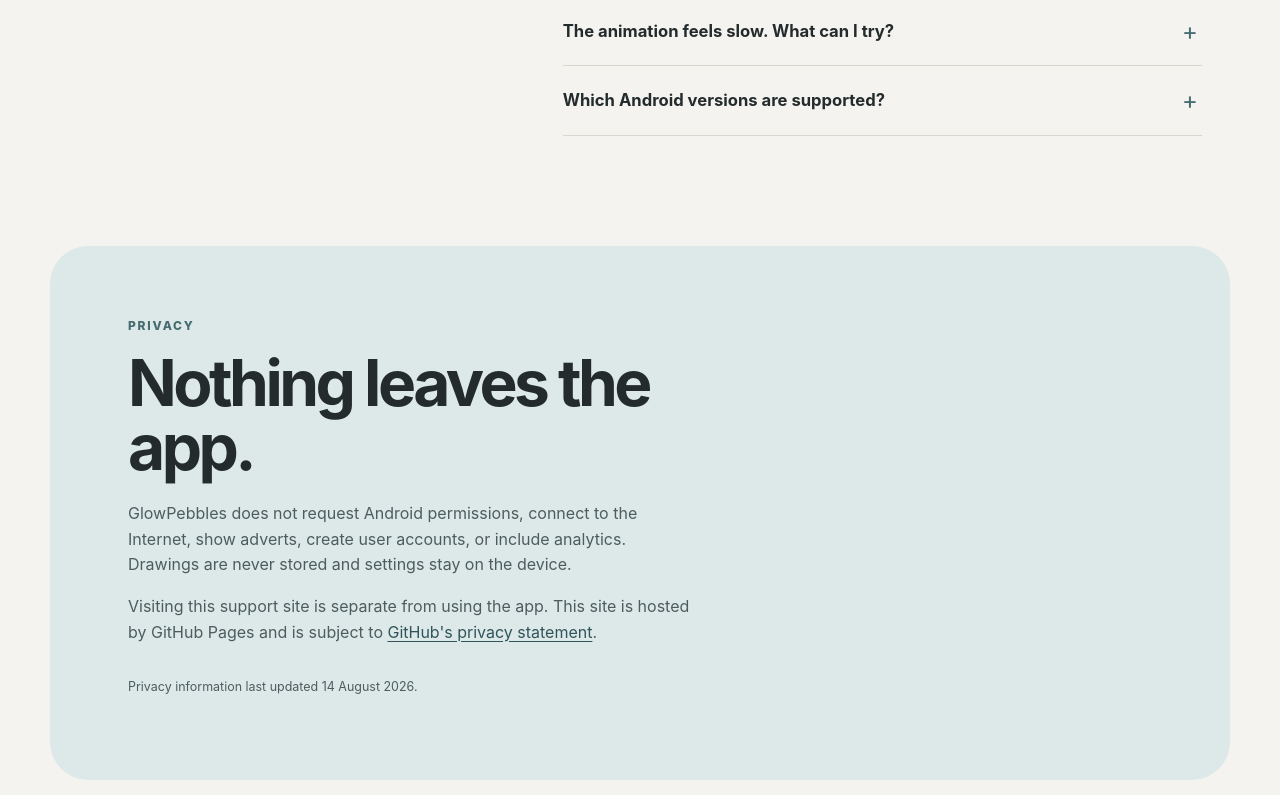
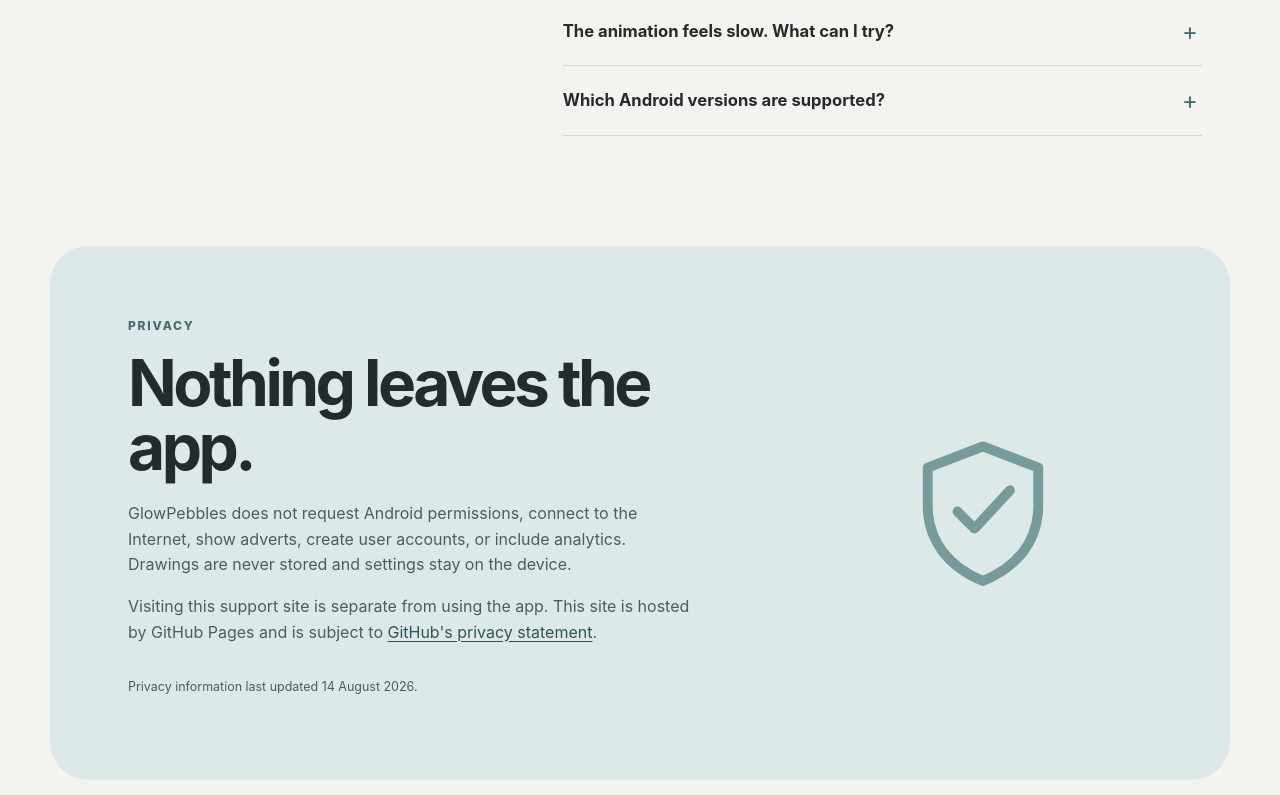
Before and after one commit to coastie-uk/GlowPebbles-support, a plain HTML site: page index.html in a window 1280 px wide. Shown: the part 4312-5107 px from the top of the page. Drawn offline with Linux system fonts and the light colour scheme.

Commit message:
Update privacy mark styling and comment out checksum link in index.html

```diff
--- a/assets/site.css
+++ b/assets/site.css
@@ -96,7 +96,8 @@ details p { color: var(--muted); margin: 14px 42px 4px 0; }
 .privacy-copy { max-width: 680px; }
 .privacy-copy > p:not(.eyebrow) { color: #4d5c5d; }
 .updated { font-size: .78rem; margin-top: 32px; }
-.privacy-mark { color: #769b9a; margin: auto; max-width: 170px; }
+.privacy-mark { color: #769b9a; margin: auto; width: 170px; }
+.privacy-mark svg { display: block; height: auto; width: 100%; }
 
 .contact { background: var(--white); border-bottom: 1px solid var(--line); border-top: 1px solid var(--line); padding: 110px 28px; text-align: center; }
 .contact > p:not(.eyebrow) { color: var(--muted); margin-left: auto; margin-right: auto; max-width: 640px; }
--- a/index.html
+++ b/index.html
@@ -121,7 +121,7 @@
         <p>Version <strong><!-- release-version -->1.3.0-RC2<!-- /release-version --></strong> is the current replacement release candidate. It keeps Settings open during screen rotation and rotates retained Drawing canvases without stretching them.</p>
         <div class="actions">
           <a class="button primary" href="downloads/GlowPebbles-latest.apk" download>Download APK</a>
-          <a class="button secondary" href="downloads/SHA256SUMS.txt">View checksum</a>
+          <!-- <a class="button secondary" href="downloads/SHA256SUMS.txt">View checksum</a> -->
         </div>
         <p class="checksum">SHA-256: <code><!-- release-sha256 -->307b1edb02bdbdf7c3a982880c8287773c6412d8868fa4bb27ddb0535ab2313d<!-- /release-sha256 --></code></p>
       </div>
```
